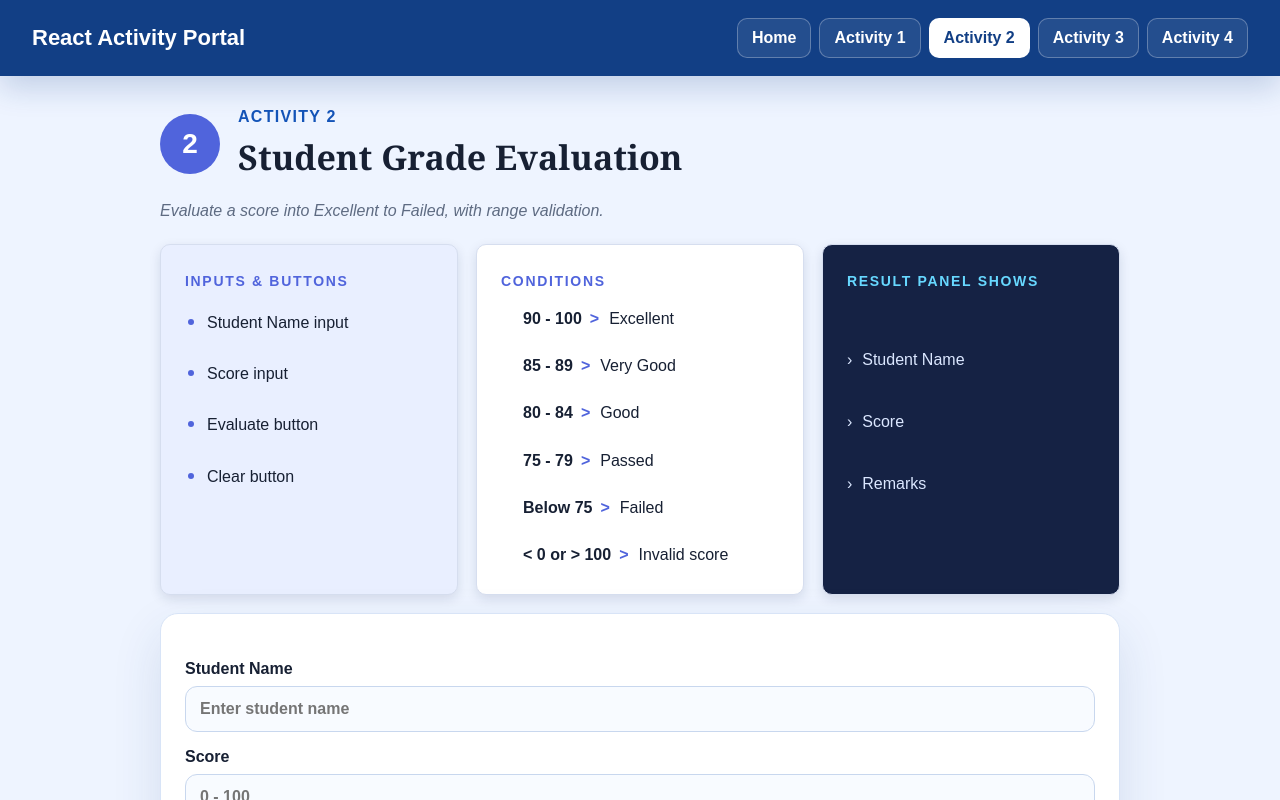
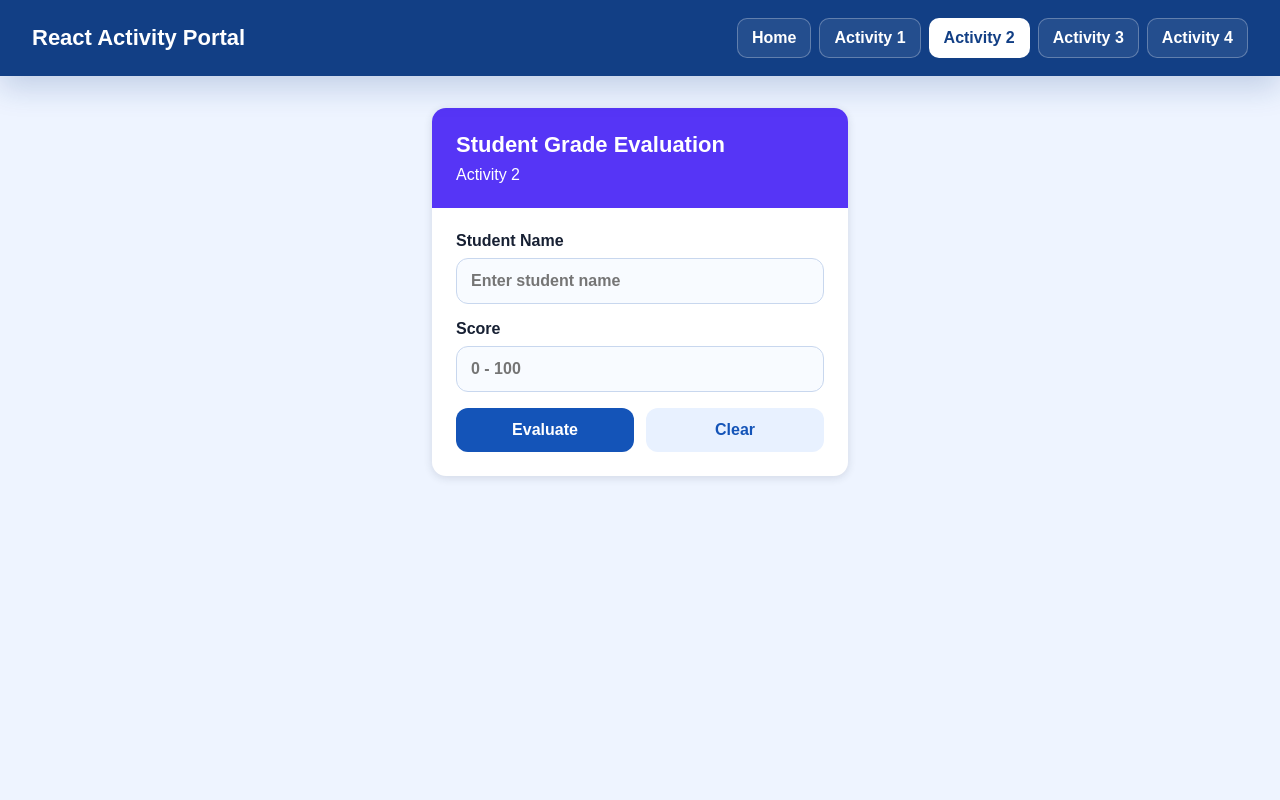
Before and after one commit to pogiko1345/Group-Activity, a React (Vite) app: page / in a window 1280 px wide. Both pictures are taken after a click on the button "Activity 2". Shown: the top 800 px of the page. Built offline with nearby package versions, Linux system fonts and the light colour scheme.

Commit message:
Match grade evaluation compact card design

```diff
--- a/src/pages/GradeEvaluation.jsx
+++ b/src/pages/GradeEvaluation.jsx
@@ -8,16 +8,16 @@ function GradeEvaluation() {
 
   function getRemarkClass(remarks) {
     if (remarks === "Excellent") {
-      return "remark-excellent";
+      return "grade-excellent";
     } else if (remarks === "Very Good") {
-      return "remark-very-good";
+      return "grade-very-good";
     } else if (remarks === "Good") {
-      return "remark-good";
+      return "grade-good";
     } else if (remarks === "Passed") {
-      return "remark-passed";
+      return "grade-passed";
     }
 
-    return "remark-failed";
+    return "grade-failed";
   }
 
   function handleEvaluate(event) {
@@ -70,51 +70,14 @@ function GradeEvaluation() {
   }
 
   return (
-    <section className="activity-detail">
-      <div className="activity-heading">
-        <span className="large-activity-number">2</span>
-        <div>
-          <p className="eyebrow">Activity 2</p>
+    <section className="grade-page">
+      <div className="grade-portal-card">
+        <div className="grade-card-header">
           <h2>Student Grade Evaluation</h2>
-        </div>
-      </div>
-
-      <p className="activity-description">
-        Evaluate a score into Excellent to Failed, with range validation.
-      </p>
-
-      <div className="activity-info-grid">
-        <div className="info-panel tinted-panel">
-          <h3>Inputs & Buttons</h3>
-          <ul>
-            <li>Student Name input</li>
-            <li>Score input</li>
-            <li>Evaluate button</li>
-            <li>Clear button</li>
-          </ul>
+          <p>Activity 2</p>
         </div>
 
-        <div className="info-panel">
-          <h3>Conditions</h3>
-          <ul className="condition-list">
-            <li><strong>90 - 100</strong> Excellent</li>
-            <li><strong>85 - 89</strong> Very Good</li>
-            <li><strong>80 - 84</strong> Good</li>
-            <li><strong>75 - 79</strong> Passed</li>
-            <li><strong>Below 75</strong> Failed</li>
-            <li><strong>&lt; 0 or &gt; 100</strong> Invalid score</li>
-          </ul>
-        </div>
-
-        <div className="info-panel result-preview-panel">
-          <h3>Result Panel Shows</h3>
-          <p>Student Name</p>
-          <p>Score</p>
-          <p>Remarks</p>
-        </div>
-      </div>
-
-      <div className="card grade-card">
+        <div className="grade-card-body">
         <form onSubmit={handleEvaluate} className="form-grid">
           <label>
             Student Name
@@ -135,25 +98,18 @@ function GradeEvaluation() {
         {error && <p className="feedback error-feedback">{error}</p>}
 
         {result && (
-          <div className="result-panel grade-result">
-            <p><span>Student Name</span><strong>{result.studentName}</strong></p>
-            <p><span>Score</span><strong>{result.score}</strong></p>
-            <p>
-              <span>Remarks</span>
-              <strong className={`remark-badge ${getRemarkClass(result.remarks)}`}>{result.remarks}</strong>
-            </p>
+          <div className={`grade-result-card ${getRemarkClass(result.remarks)}`}>
+            <p>Student Name</p>
+            <strong>{result.studentName}</strong>
+
+            <p>Score</p>
+            <strong>{result.score}</strong>
+
+            <p>Remarks</p>
+            <strong className="grade-remark">{result.remarks}</strong>
           </div>
         )}
       </div>
-
-      <div className="demonstrates-panel">
-        <strong>Demonstrates</strong>
-        <span>useState</span>
-        <span>onChange</span>
-        <span>onClick / onSubmit</span>
-        <span>Input validation</span>
-        <span>if / else if / else</span>
-        <span>Conditional rendering</span>
       </div>
     </section>
   );
--- a/src/styles.css
+++ b/src/styles.css
@@ -158,6 +158,103 @@ button.secondary {
   height: 100%;
   border-radius: inherit;
   background: #1454b8;
+}
+
+.grade-page {
+  display: flex;
+  justify-content: center;
+}
+
+.grade-portal-card {
+  width: min(100%, 416px);
+  overflow: hidden;
+  border-radius: 14px;
+  background: white;
+  box-shadow: 0 2px 8px rgba(35, 47, 74, 0.14);
+}
+
+.grade-card-header {
+  padding: 24px;
+  color: white;
+  background: #5635f6;
+}
+
+.grade-card-header h2 {
+  margin: 0 0 8px;
+  font-size: 22px;
+}
+
+.grade-card-header p {
+  margin: 0;
+}
+
+.grade-card-body {
+  padding: 24px;
+}
+
+.grade-card-body .form-grid {
+  margin-top: 0;
+}
+
+.grade-card-body .button-row {
+  display: grid;
+  grid-template-columns: 1fr 1fr;
+  gap: 12px;
+}
+
+.grade-card-body button {
+  width: 100%;
+}
+
+.grade-result-card {
+  display: grid;
+  gap: 6px;
+  margin-top: 24px;
+  padding: 22px 20px;
+  border: 1px solid currentColor;
+  border-radius: 12px;
+}
+
+.grade-result-card p {
+  margin: 10px 0 0;
+  font-size: 13px;
+}
+
+.grade-result-card p:first-child {
+  margin-top: 0;
+}
+
+.grade-result-card strong {
+  font-size: 15px;
+}
+
+.grade-result-card .grade-remark {
+  font-size: 24px;
+}
+
+.grade-excellent {
+  color: #047857;
+  background: #ecfdf5;
+}
+
+.grade-very-good {
+  color: #1d4ed8;
+  background: #eff6ff;
+}
+
+.grade-good {
+  color: #5b21b6;
+  background: #f5f3ff;
+}
+
+.grade-passed {
+  color: #b45309;
+  background: #fffbeb;
+}
+
+.grade-failed {
+  color: #dc2626;
+  background: #fff1f2;
 }
 
 .activity-detail {
```
